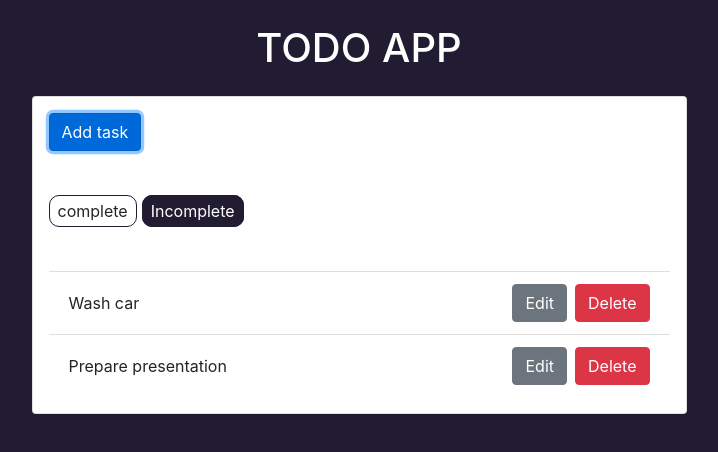
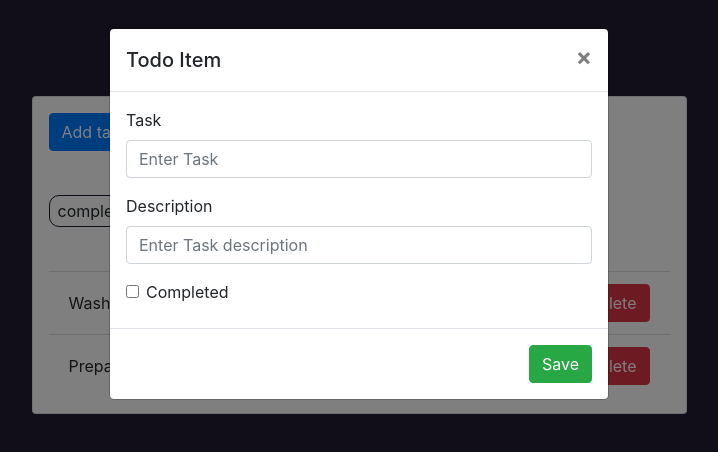
Before and after one commit to gavchan/drd-todo, a React (Create React App) app in the folder frontend/: page / in a window 1280 px wide. Both pictures are taken after a click on the button "Add task". Shown: the top 452 px of the page, without its empty margins (281-999 px from the left). Built offline with nearby package versions, Linux system fonts and the light colour scheme.

Commit message:
Add modal to handle CRUD functions

```diff
--- a/frontend/src/App.js
+++ b/frontend/src/App.js
@@ -1,4 +1,5 @@
 import React, { Component } from 'react';
+import Modal from "./components/Modal";
 
 // Generate several default todoItems
 const todoItems = [
@@ -26,18 +27,46 @@ const todoItems = [
     "created_at": "08/02/2020 10:01:01",
     "completed_at": null
   }
-]
+];
 
 class App extends Component {
   constructor(props) {
     super(props);
     this.state = {
+      modal: false,
       viewCompleted: false,
+      activeItem: {
+        task: "",
+        description: "",
+        completed: false
+      },
       todoList: todoItems
     };
   }
 
-  displayCompleted = status=> {
+  toggle = () => {
+    this.setState({ modal: !this.state.modal });
+  };
+
+  handleSubmit = item => {
+    this.toggle();
+    alert("save" + JSON.stringify(item));
+  }
+
+  handleDelete = item => {
+    alert("delete" + JSON.stringify(item));
+  }
+
+  createItem = () => {
+    const item = { task: "", description: "", completed: false };
+    this.setState({ activeItem: item, modal: !this.state.modal });
+  }
+
+  editItem = item => {
+    this.setState({ activeItem: item, modal: !this.state.modal });
+  }
+
+  displayCompleted = status => {
     if (status) {
       return this.setState({ viewCompleted: true });
     }
@@ -66,7 +95,7 @@ class App extends Component {
   renderItems = () => {
     const { viewCompleted } = this.state;
     const newItems = this.state.todoList.filter(
-      item => item.completed == viewCompleted
+      item => item.completed === viewCompleted
     );
     return newItems.map(item => (
       <li
@@ -82,8 +111,12 @@ class App extends Component {
           {item.task}
         </span>
         <span>
-          <button className="btn btn-secondary mr-2"> Edit </button>
-          <button className="btn btn-danger"> Delete </button>
+          <button
+            onClick={() => this.editItem(item)}
+            className="btn btn-secondary mr-2"> Edit </button>
+          <button
+            onClick={() => this.handleDelete(item)}
+            className="btn btn-danger"> Delete </button>
         </span>
       </li>
     ));
@@ -96,7 +129,9 @@ class App extends Component {
           <div className="col-md-6 col-sm-10 mx-auto p-0">
             <div className="card p-3">
               <div className="">
-                <button className="btn btn-primary"> Add task </button>
+                <button
+                  onClick={this.createItem}
+                  className="btn btn-primary"> Add task </button>
               </div>
               {this.renderTabList()}
               <ul className="list-group list-group-flush">
@@ -105,6 +140,13 @@ class App extends Component {
             </div>
           </div>
         </div>
+        {this.state.modal ? (
+          <Modal
+            activeItem={this.state.activeItem}
+            toggle={this.toggle}
+            onSave={this.handleSubmit}
+          />
+        ) : null}
       </main>
     )
   }
--- /dev/null
+++ b/frontend/src/components/Modal.js
@@ -0,0 +1,78 @@
+import React, { Component } from "react";
+import {
+    Button,
+    Modal,
+    ModalHeader,
+    ModalBody,
+    ModalFooter,
+    Form,
+    FormGroup,
+    Input,
+    Label
+} from "reactstrap";
+
+export default class CustomModal extends Component {
+    constructor(props) {
+        super(props);
+        this.state = {
+            activeItem: this.props.activeItem
+        };
+    }
+
+    handleChange = e => {
+        let { name, value } = e.target;
+        if (e.target.type === "checkbox") {
+            value = e.target.checked;
+        }
+        const activeItem = { ...this.state.activeItem, [name]: value };
+        this.setState({ activeItem });
+    };
+    render() {
+        const { toggle, onSave } = this.props;
+        return (
+            <Modal isOpen={true} toggle={toggle}>
+                <ModalHeader toggle={toggle}> Todo Item </ModalHeader>
+                <ModalBody>
+                    <Form>
+                        <FormGroup>
+                            <Label for="task">Task</Label>
+                            <Input
+                              type="text"
+                              name="task"
+                              value={this.state.activeItem.task}
+                              onChange={this.handleChange}
+                              placeholder="Enter Task"
+                            />
+                        </FormGroup>
+                        <FormGroup>
+                            <Label for="description">Description</Label>
+                            <Input
+                              type="text"
+                              name="description"
+                              value={this.state.activeItem.description}
+                              onChange={this.handleChange}
+                              placeholder="Enter Task description"
+                            />
+                        </FormGroup>
+                        <FormGroup check>
+                            <Label for="completed">
+                              <Input
+                                type="checkbox"
+                                name="completed"
+                                checked={this.state.activeItem.completed}
+                                onChange={this.handleChange}
+                              />
+                              Completed
+                            </Label>
+                        </FormGroup>
+                    </Form>
+                </ModalBody>
+                <ModalFooter>
+                    <Button color="success" onClick={() => onSave(this.state.activeItem)}>
+                        Save
+                    </Button>
+                </ModalFooter>
+            </Modal>
+        );
+    }
+}
```
